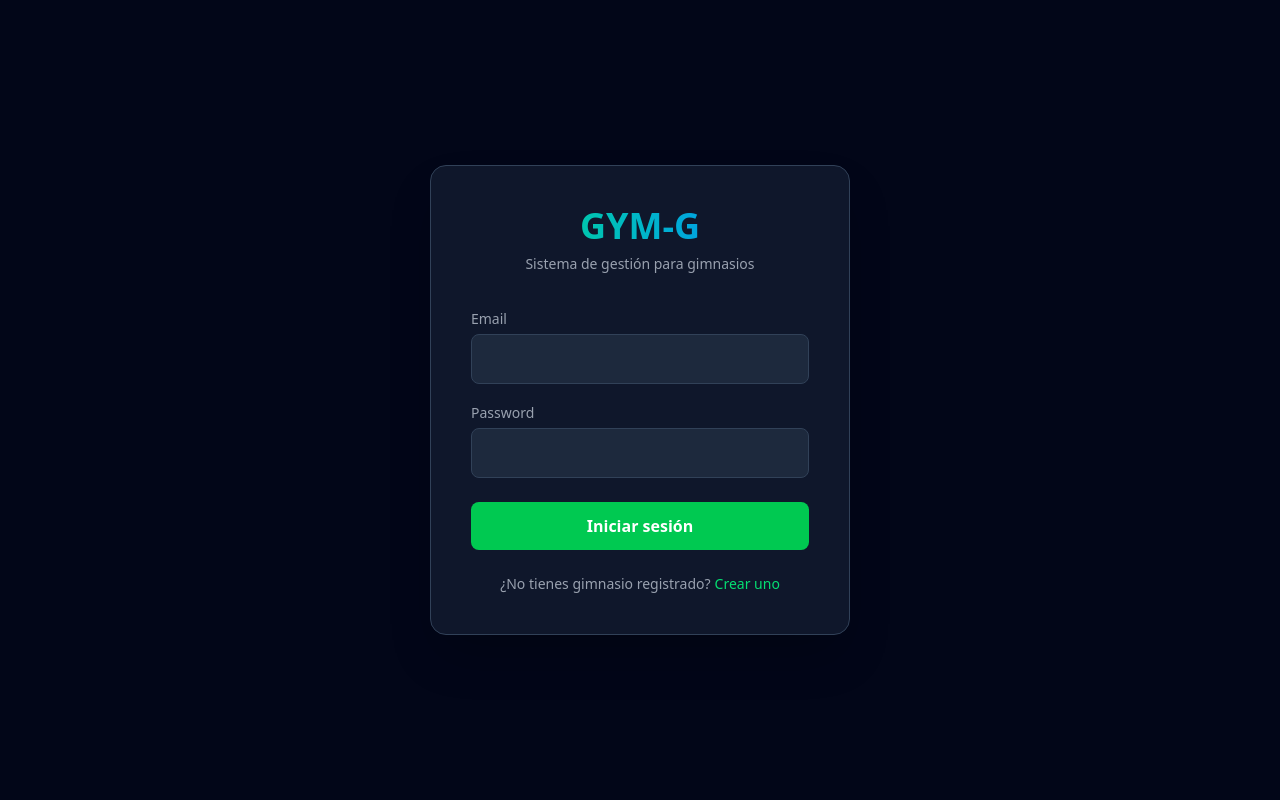
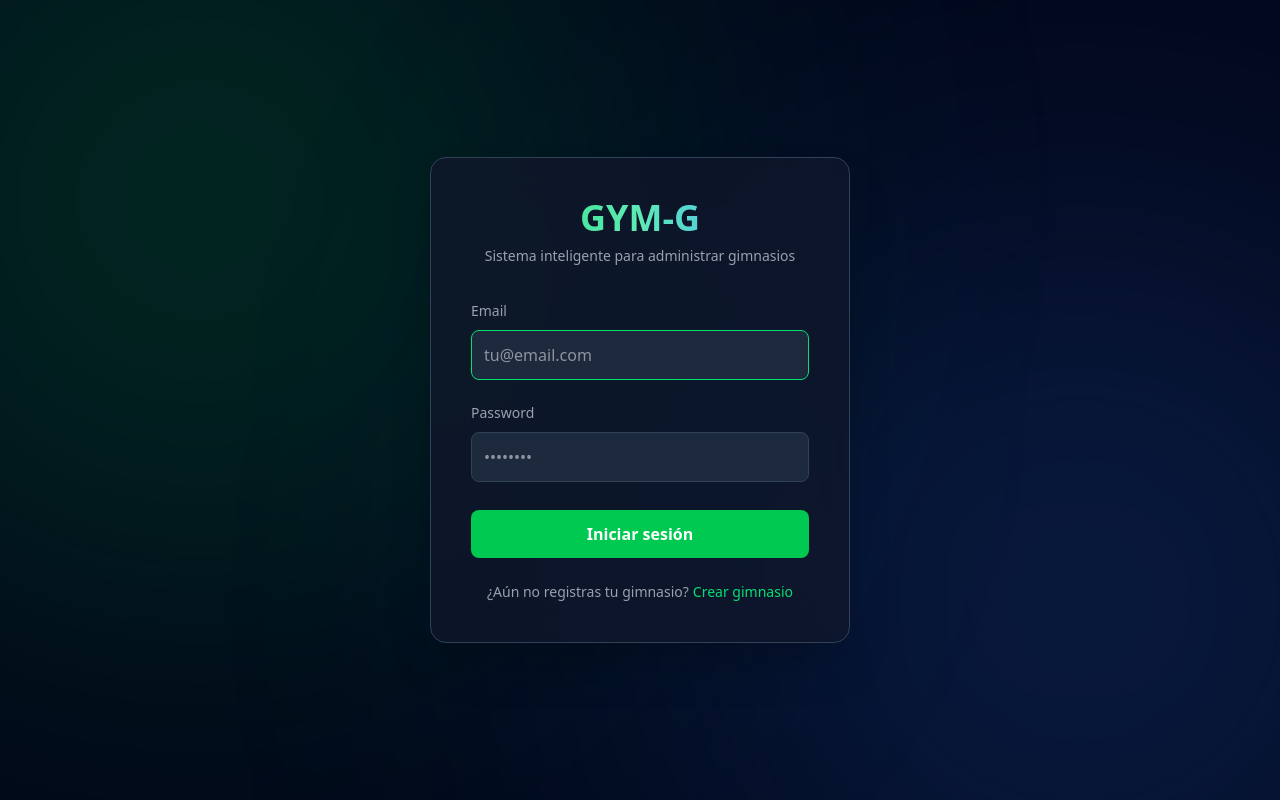
Before and after one commit to gerardofagoaga19/gym-g, a Next.js app: page /login in a window 1280 px wide. Built offline with nearby package versions, Linux system fonts and the light colour scheme.

Commit message:
remove menu principal button

```diff
--- a/app/login/page.tsx
+++ b/app/login/page.tsx
@@ -1,16 +1,29 @@
 "use client"
 
-import { useState } from "react"
+import { useState, useRef, useEffect } from "react"
 import { useRouter } from "next/navigation"
 
 export default function LoginPage() {
 
   const router = useRouter()
 
+  const emailRef = useRef<HTMLInputElement>(null)
+
   const [email,setEmail] = useState("")
   const [password,setPassword] = useState("")
+  const [loading,setLoading] = useState(false)
+  const [error,setError] = useState("")
+
+  useEffect(()=>{
+    if(emailRef.current){
+      emailRef.current.focus()
+    }
+  },[])
 
   const login = async () => {
+
+    setLoading(true)
+    setError("")
 
     const res = await fetch("/api/auth/login",{
       method:"POST",
@@ -35,49 +48,81 @@ export default function LoginPage() {
 
     }else{
 
-      alert(data.error || "Error al iniciar sesión")
+      setError(data.error || "Email o contraseña incorrectos")
 
     }
+
+    setLoading(false)
 
   }
 
   return(
 
-  <div className="min-h-screen flex items-center justify-center bg-slate-950 text-white">
+<div className="min-h-screen flex items-center justify-center bg-slate-950 text-white relative overflow-hidden">
 
-    <div className="bg-slate-900 border border-slate-700 rounded-2xl p-10 w-[420px] shadow-2xl">
+{/* FONDO DECORATIVO */}
+
+<div className="absolute w-[800px] h-[800px] bg-green-500/20 blur-[200px] rounded-full top-[-200px] left-[-200px]" />
+<div className="absolute w-[800px] h-[800px] bg-blue-500/20 blur-[200px] rounded-full bottom-[-200px] right-[-200px]" />
+
+{/* FORM LOGIN */}
+
+<form
+onSubmit={(e)=>{
+e.preventDefault()
+login()
+}}
+className="relative z-10 backdrop-blur-xl bg-slate-900/80 border border-slate-700 rounded-2xl shadow-2xl p-10 w-[420px]"
+>
 
 {/* LOGO */}
+
 <div className="text-center mb-8">
 
-        <h1 className="text-4xl font-bold bg-gradient-to-r from-green-400 to-blue-500 bg-clip-text text-transparent">
+<h1 className="text-4xl font-bold bg-gradient-to-r from-green-400 via-emerald-300 to-blue-400 bg-clip-text text-transparent">
 GYM-G
 </h1>
 
 <p className="text-gray-400 text-sm mt-2">
-          Sistema de gestión para gimnasios
+Sistema inteligente para administrar gimnasios
 </p>
 
 </div>
 
-      {/* INPUT EMAIL */}
-      <div className="mb-4">
+{/* ERROR */}
+
+{error && (
+
+<div className="mb-4 bg-red-500/20 border border-red-500 text-red-400 px-4 py-2 rounded-lg text-sm text-center">
+{error}
+</div>
+
+)}
+
+{/* EMAIL */}
+
+<div className="mb-5">
 
 <label className="text-sm text-gray-400">
 Email
 </label>
 
 <input
+ref={emailRef}
 type="email"
+placeholder="tu@email.com"
 value={email}
 onChange={(e)=>setEmail(e.target.value)}
-        className="w-full mt-1 p-3 rounded-lg bg-slate-800 border border-slate-700 focus:outline-none focus:border-green-500"
+className={`w-full mt-2 p-3 rounded-lg bg-slate-800 border focus:outline-none transition ${
+error ? "border-red-500" : "border-slate-700 focus:border-green-400"
+}`}
 />
 
 </div>
 
-      {/* INPUT PASSWORD */}
-      <div className="mb-6">
+{/* PASSWORD */}
+
+<div className="mb-7">
 
 <label className="text-sm text-gray-400">
 Password
@@ -85,36 +130,45 @@ export default function LoginPage() {
 
 <input
 type="password"
+placeholder="••••••••"
 value={password}
 onChange={(e)=>setPassword(e.target.value)}
-        className="w-full mt-1 p-3 rounded-lg bg-slate-800 border border-slate-700 focus:outline-none focus:border-green-500"
+className={`w-full mt-2 p-3 rounded-lg bg-slate-800 border focus:outline-none transition ${
+error ? "border-red-500" : "border-slate-700 focus:border-green-400"
+}`}
 />
 
 </div>
 
 {/* BOTON LOGIN */}
+
 <button
-      onClick={login}
-      className="w-full bg-green-500 hover:bg-green-600 py-3 rounded-lg font-semibold transition"
+type="submit"
+disabled={loading}
+className="w-full bg-green-500 hover:bg-green-600 py-3 rounded-lg font-semibold transition-all hover:scale-[1.02] active:scale-[0.98] disabled:opacity-50"
 >
-        Iniciar sesión
+
+{loading ? "Entrando..." : "Iniciar sesión"}
+
 </button>
 
 {/* REGISTER */}
+
 <div className="text-center mt-6 text-sm text-gray-400">
 
-        ¿No tienes gimnasio registrado?
+¿Aún no registras tu gimnasio?
 
 <button
+type="button"
 onClick={()=>router.push("/register-gym")}
 className="text-green-400 ml-1 hover:underline"
 >
-          Crear uno
+Crear gimnasio
 </button>
 
 </div>
 
-    </div>
+</form>
 
 </div>
 
```
Lines whose indentation alone changed are shown as unchanged.
